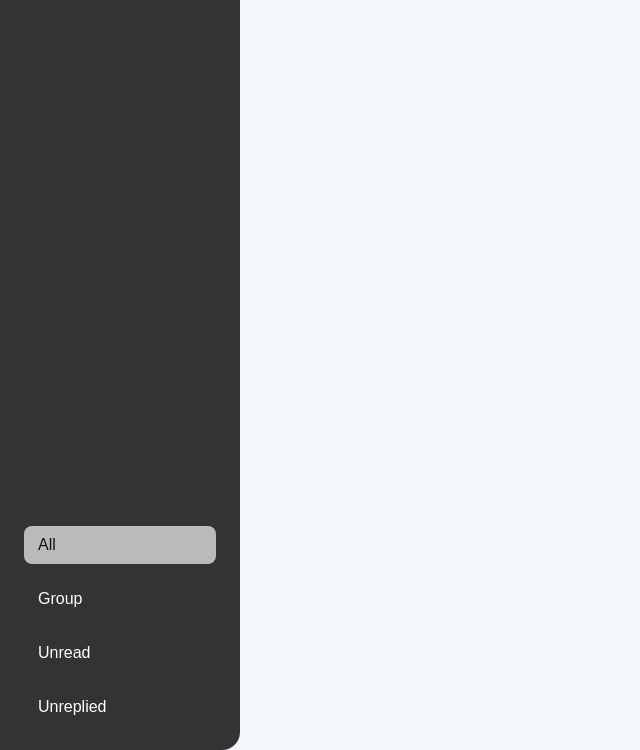
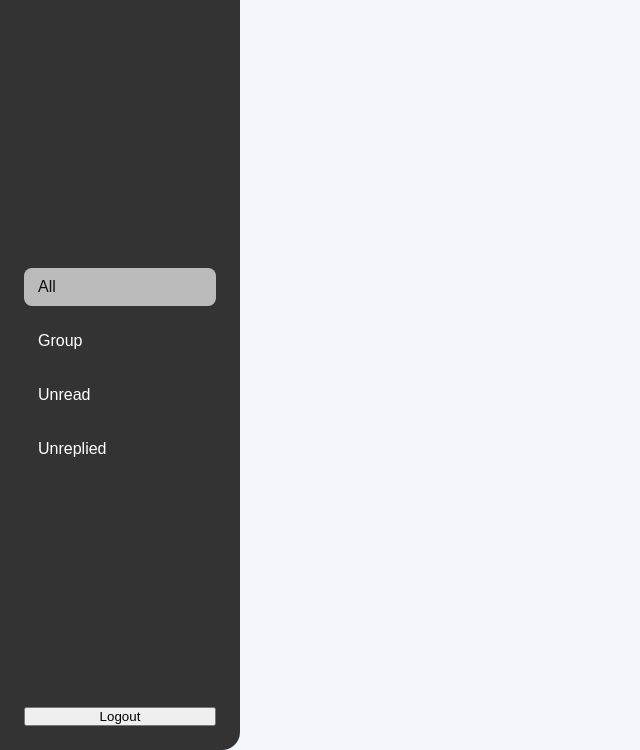
Before and after one commit to leticia-2006/WhatsAppAutomation_New, a website: page frontend/dashboard.html in a window 1280 px wide. Shown: the part 50-800 px from the top of the page, without its empty margins (0-640 px from the left). Drawn offline with nearby package versions, Linux system fonts and the light colour scheme; no server answers; sample sign-in values are in the browser's storage.

Commit message:
Update dashboard.html

```diff
--- a/frontend/dashboard.html
+++ b/frontend/dashboard.html
@@ -19,6 +19,9 @@
       <a href="#" class="tab-link" data-tab="unread">Unread</a>
       <a href="#" class="tab-link" data-tab="unreplied">Unreplied</a>
       <a href="#" id="qr-link" style="display:none;">Link WhatsApp</a>
+    </nav>
+    <button id="logout-btn">Logout</button>
+  </aside>
 
 <script src="https://cdn.jsdelivr.net/npm/axios/dist/axios.min.js"></script>
 <script src="https://cdn.jsdelivr.net/npm/qrcode/build/qrcode.min.js"></script>
```
